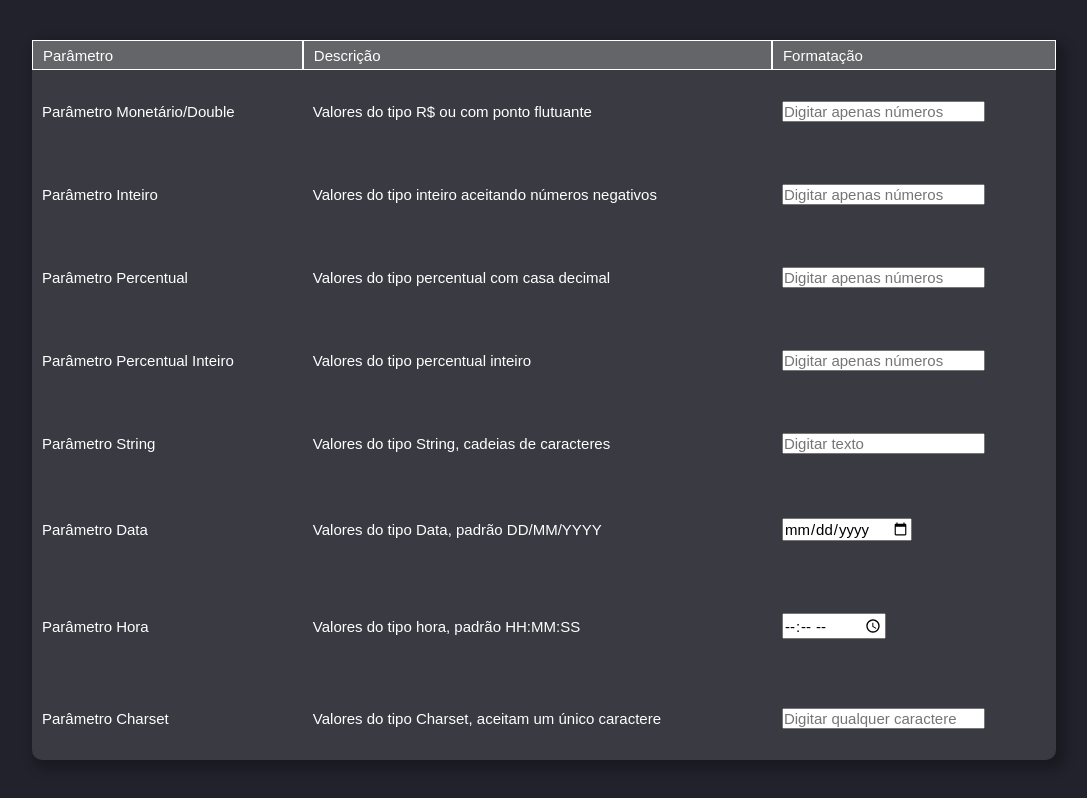
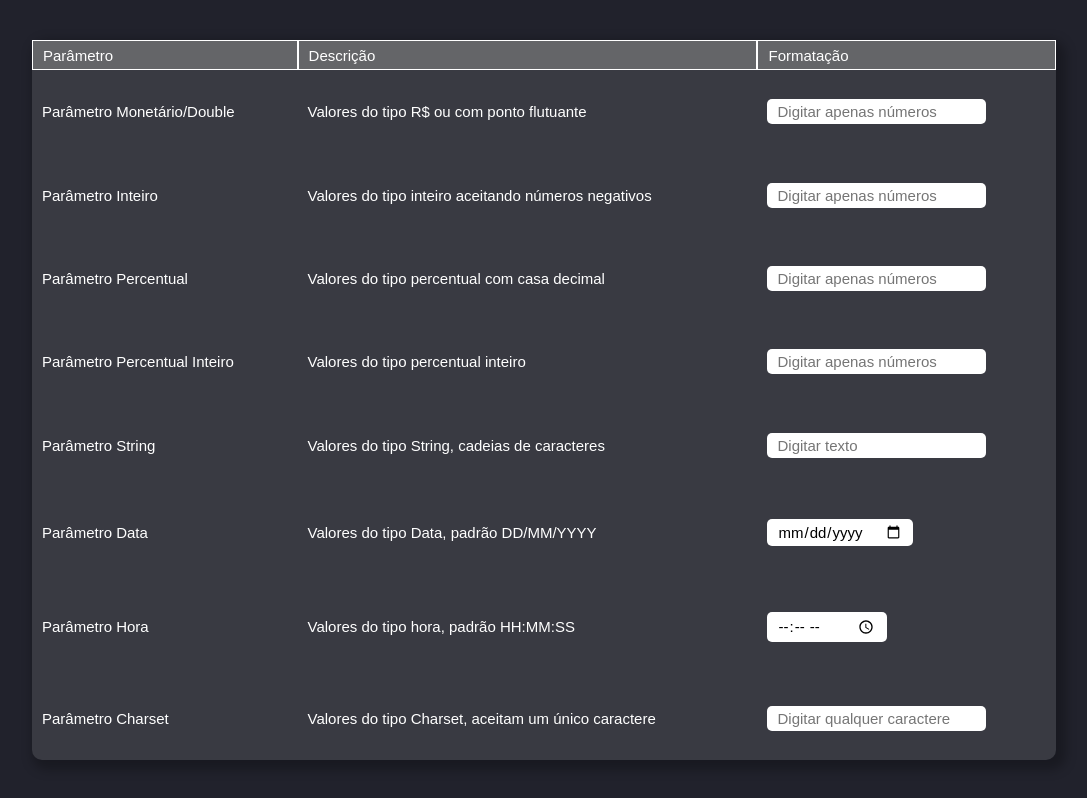
Before and after one commit to Rafa-Moura/formatadores, a plain HTML site: page index.html in a window 1280 px wide. Shown: the whole page, without its empty margins (96-1183 px from the left). Drawn offline with Linux system fonts and the light colour scheme.

Commit message:
Corrigido estilo input

```diff
--- a/css/styles.css
+++ b/css/styles.css
@@ -47,3 +47,10 @@ th {
 .main-table th {
   text-align: left;
 }
+
+input {
+  border: 0;
+  outline: none;
+  padding: 4px 10px;
+  border-radius: 5px;
+}
```
